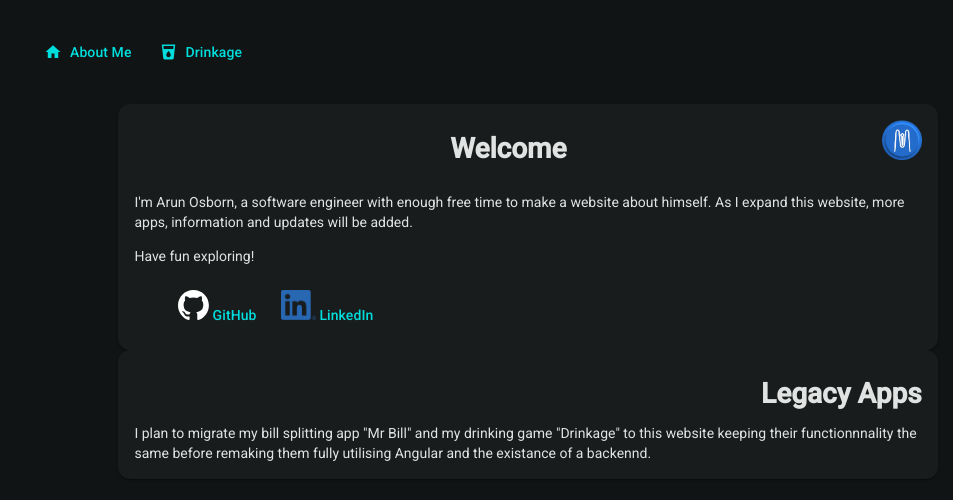
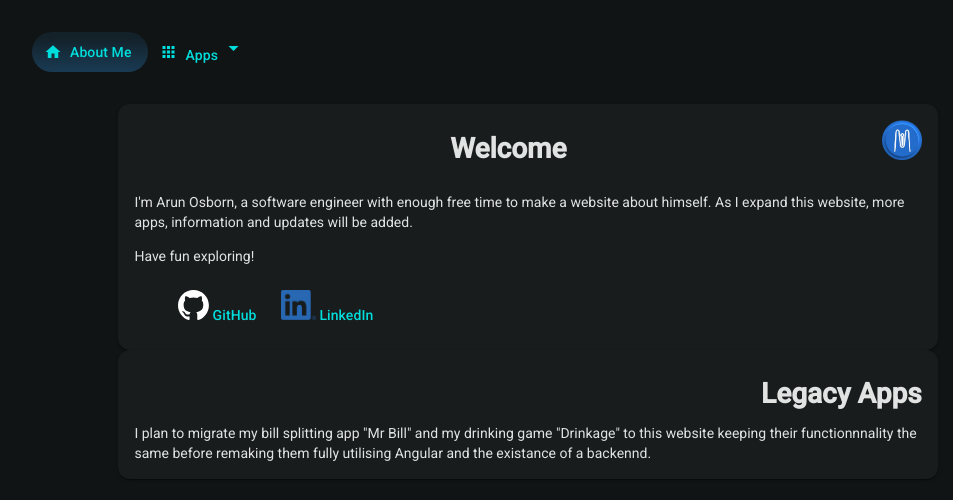
Before and after one commit to ArunOsborn/Portfolio, an Angular app in the folder frontend/portfolio/: page / in a window 1280 px wide. Shown: the top 500 px of the page, without its empty margins (112-1065 px from the left). Built offline with nearby package versions, Linux system fonts and the light colour scheme.

Commit message:
feat: add variables css file and made active tab be highlighted

```diff
--- a/frontend/portfolio/src/app/app.html
+++ b/frontend/portfolio/src/app/app.html
@@ -1,13 +1,26 @@
 <main>
 	<mat-toolbar>
-		<button mat-button color="primary" routerLink="/" matTooltip="Home" routerLinkActive="active" class="nav-button" [queryParamsHandling]="'preserve'">
-			<mat-icon>home</mat-icon>
-			About Me
+        <button matButton color="primary" routerLink="/" matTooltip="Home" routerLinkActive="active" class="nav-button" [queryParamsHandling]="'preserve'">
+            <mat-icon>home</mat-icon>
+            About Me
+        </button>
+        <button matButton color="primary" [matMenuTriggerFor]="appsMenu" #appsMenuTrigger="matMenuTrigger" class="nav-button">
+			<mat-icon>apps</mat-icon>
+			<span>
+				Apps
+				<mat-icon class="menu-dropdown-icon" [matMenuTriggerFor]="appsMenu" (click)="$event.stopPropagation()">arrow_drop_down</mat-icon>
+			</span>
 		</button>
-		<button mat-button color="primary" routerLink="/apps/drinkage" matTooltip="Home" routerLinkActive="active" class="nav-button" [queryParamsHandling]="'preserve'">
-			<mat-icon>local_drink</mat-icon>
-			Drinkage
-		</button>
-	</mat-toolbar>
+		<mat-menu #appsMenu="matMenu">
+			<button mat-menu-item routerLink="/apps/drinkage">
+				<mat-icon>local_drink</mat-icon>
+				<span>Drinkage</span>
+			</button>
+			<button mat-menu-item routerLink="/apps/physics-sim">
+				<mat-icon>antigravity</mat-icon>
+				<span>Physics Simulation</span>
+			</button>
+		</mat-menu>
+    </mat-toolbar>
 	<router-outlet></router-outlet>
 </main>
--- a/frontend/portfolio/src/app/app.scss
+++ b/frontend/portfolio/src/app/app.scss
@@ -0,0 +1,14 @@
+@use './styles/variables.scss' as variables;
+
+.menu-dropdownn-icon
+{
+    float: right;
+    margin-top: 4px;
+}
+
+.active
+{
+	box-sizing: border-box;
+	background: linear-gradient(0deg, rgba(variables.$secondary,0.3) 0%, rgba(variables.$secondary,0.1) 86%);
+	padding-top: 5px;
+}
--- /dev/null
+++ b/frontend/portfolio/src/app/styles/variables.scss
@@ -0,0 +1,8 @@
+$primary: #024a77;
+$secondary: rgb(48, 148, 230);
+$accent: rgb(48, 148, 230);
+$background: #f5f5f5;
+$dark: #53565b;
+$light: #a7a7a7;
+$complete: #4CAF50;
+$warn: #f44336;
--- a/frontend/portfolio/src/styles.scss
+++ b/frontend/portfolio/src/styles.scss
@@ -35,7 +35,11 @@ body {
 }
 /* You can add global styles to this file, and also import other style files */
 
-html, body { height: 100%; }
+html, body {
+	margin: 0;
+	padding: 0;
+	height: 100%;
+}
 body { margin: 0; font-family: Roboto, "Helvetica Neue", sans-serif; }
 
 main
```
Also changed, not shown: frontend/portfolio/src/app/app.routes.ts (+5 -2 lines), frontend/portfolio/src/app/app.ts (+6 -5 lines).
